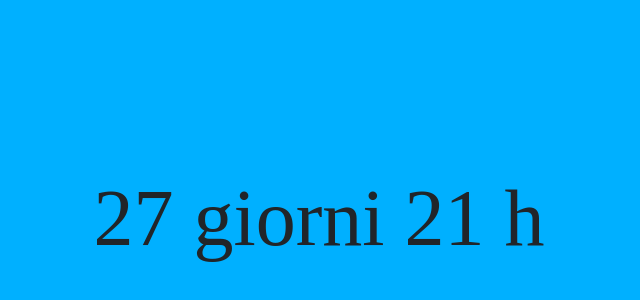
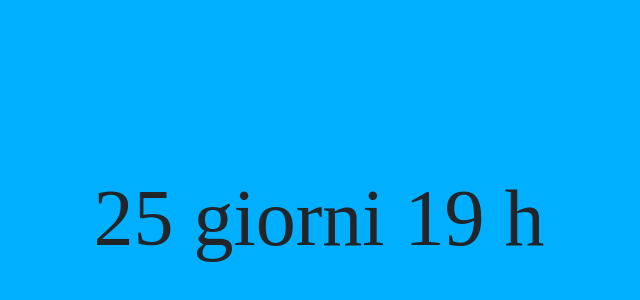
Before and after one commit to GiuliaAdeleTuci/countdown, a plain HTML site: page index.html in a window 1280 px wide. Shown: the part 182-482 px from the top of the page, without its empty margins (321-961 px from the left). Drawn offline with nearby package versions, Linux system fonts and the light colour scheme; a web font is replaced by a local one.

Commit message:
Update index.html

```diff
--- a/index.html
+++ b/index.html
@@ -30,7 +30,7 @@
 
     <script>
     // Set the date we're counting down to
-    var countDownDate = new Date("March 29, 2024 12:00:00").getTime();
+    var countDownDate = new Date("March 27, 2024 10:00:00").getTime();
 
     // Update the count down every 1 hour
     var x = setInterval(function() {
```
